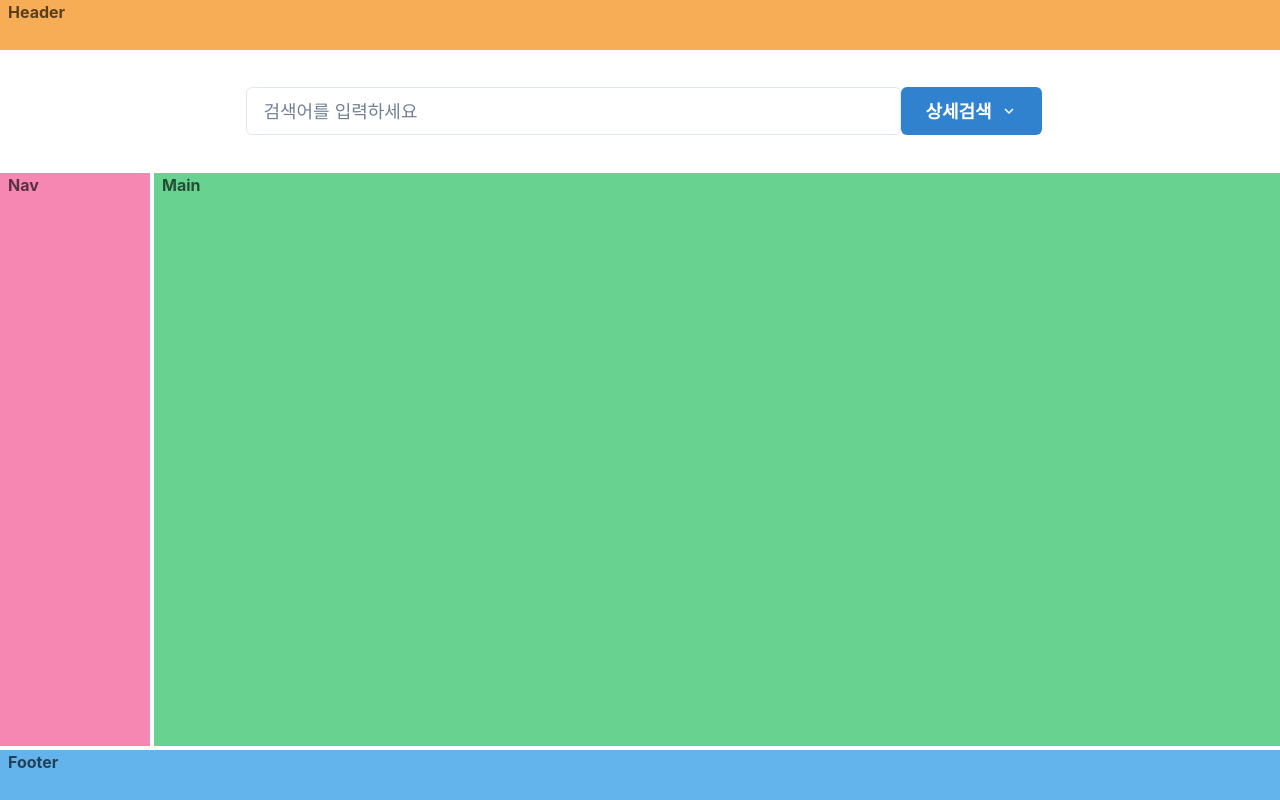
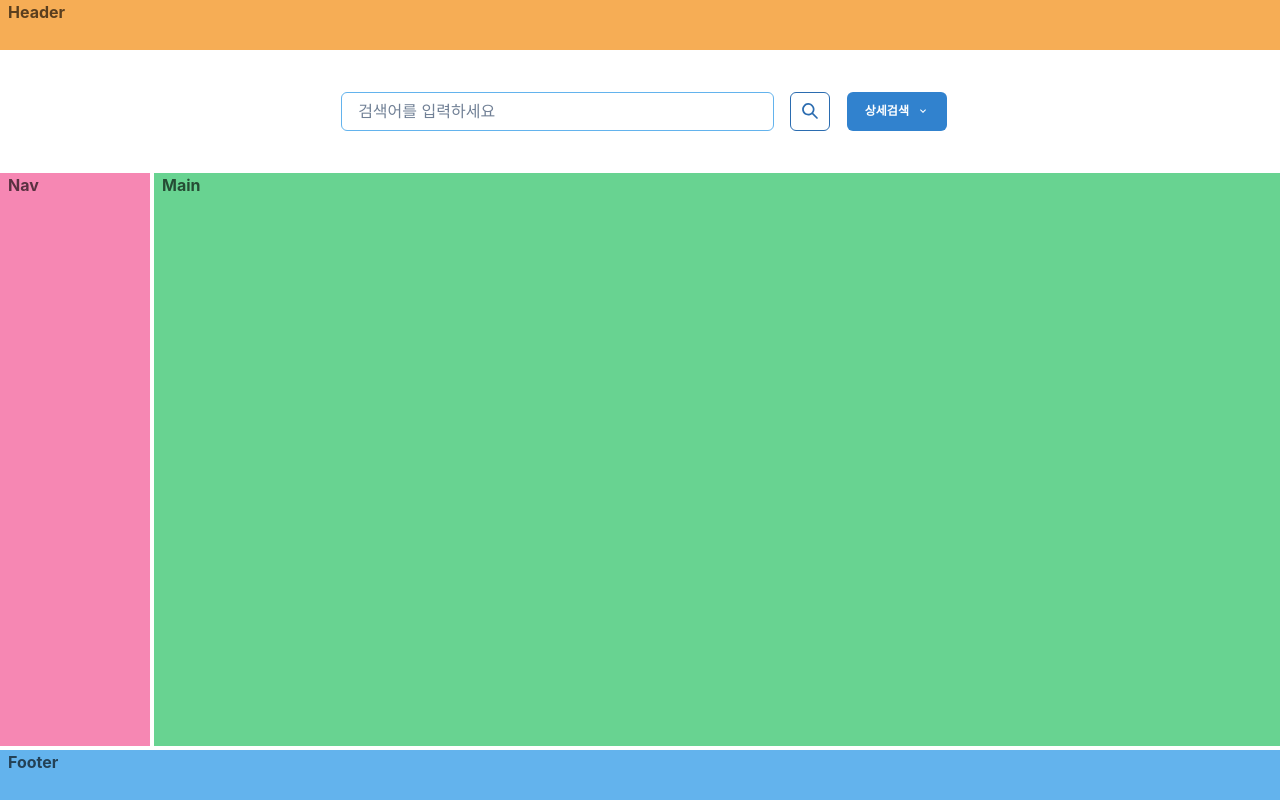
Before and after one commit to NotifyInha/inha-notice-frontend, a React (Create React App) app: page / in a window 1280 px wide. Built offline with nearby package versions, Linux system fonts and the light colour scheme.

Commit message:
feat: add SearchBar component UI and functionality

```diff
--- a/src/SearchBar.js
+++ b/src/SearchBar.js
@@ -1,29 +1,60 @@
-import { Box, Spacer, Flex, Input, Button } from '@chakra-ui/react';
+import {
+  Box,
+  Spacer,
+  Flex,
+  Input,
+  Button,
+  IconButton,
+  Center,
+} from '@chakra-ui/react';
 // import { GoSearch } from 'react-icons/go';
-import { ChevronUpIcon, ChevronDownIcon } from '@chakra-ui/icons';
-
+import { ChevronUpIcon, ChevronDownIcon, SearchIcon } from '@chakra-ui/icons';
 function SearchBar() {
   return (
-    <Flex
-    w="100%">
-        <Spacer/>
+    <Flex w="100%">
+      <Spacer />
+      <form style={{ width: '100%' }}
+        onSubmit={() => {
+          window.alert('submit');
+        }}
+      >
+        <Center>
           <Input
             placeholder="검색어를 입력하세요"
+            borderColor={'blue.300'}
+            focusBorderColor="blue.300"
             size="lg"
-        width="655px"
-        height="48px"
+            width="34%"
+            height="4.8vmin"
             maxWidth="100%"
+            mr="1.3vw"
+            fontSize="2vmin"
+          />
+          <IconButton
+            variant="outline"
+            colorScheme="blue"
+            aria-label="Search database"
+            h="4.8vmin"
+            w="4.8vmin"
+            mr="1.3vw"
+            icon={<SearchIcon />}
+            type="submit"
           />
           <Button
             rightIcon={<ChevronDownIcon />}
             colorScheme="blue"
             variant="solid"
             size="lg"
-
+            width="12.5vmin"
+            height="4.8vmin"
+            fontSize="1.5vmin"
           >
             상세검색
           </Button>
-      <Spacer/>
+        </Center>
+      </form>
+
+      <Spacer />
     </Flex>
   );
 }
```
Lines whose indentation alone changed are shown as unchanged.
